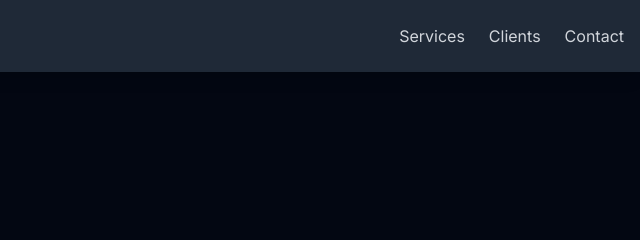
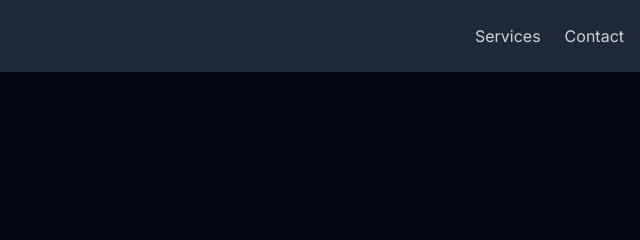
Before and after one commit to Aphyla/static, a plain HTML site: page index.html in a window 1280 px wide. Shown: the top 240 px of the page, 640-1280 px from the left. Drawn offline with nearby package versions, Linux system fonts and the light colour scheme.

Commit message:
Remove Clients link from navigation menu

```diff
--- a/index.html
+++ b/index.html
@@ -32,7 +32,6 @@
       </a>
       <div class="hidden md:flex space-x-6">
         <a href="#services" class="text-gray-300 hover:text-white transition-colors duration-300">Services</a>
-        <a href="#clients" class="text-gray-300 hover:text-white transition-colors duration-300">Clients</a>
         <a href="#contact" class="text-gray-300 hover:text-white transition-colors duration-300">Contact</a>
       </div>
     </nav>
```
